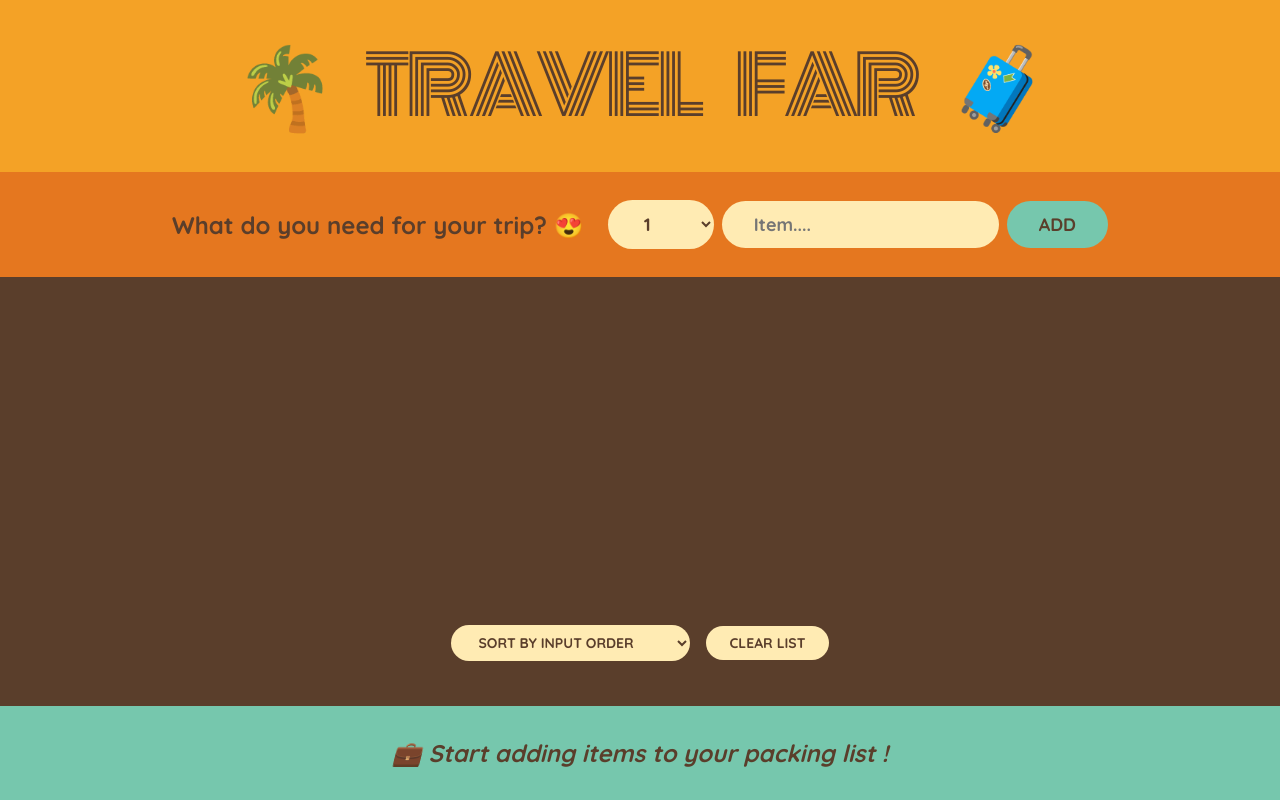
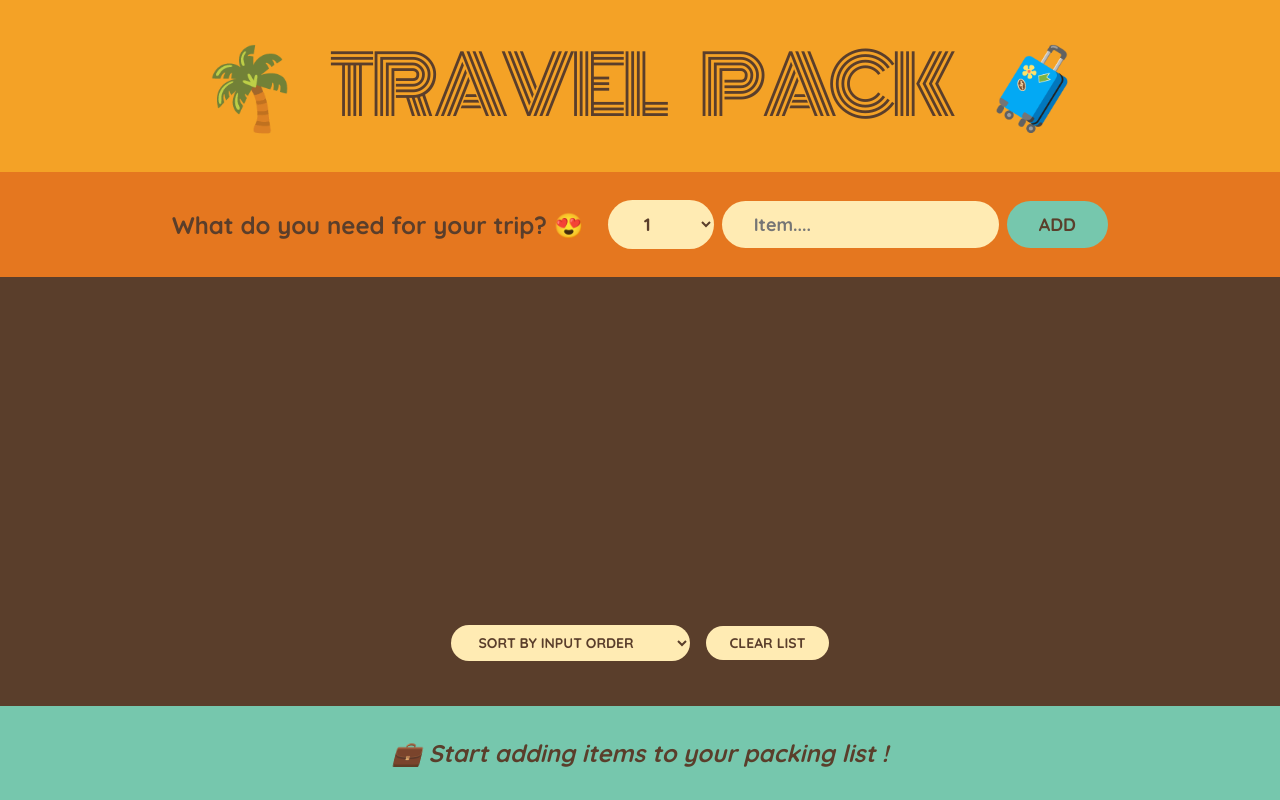
Before and after one commit to nirajan1985/travel-list, a React (Create React App) app: page / in a window 1280 px wide. Built offline with nearby package versions, Linux system fonts and the light colour scheme.

Commit message:
Changing logo title

```diff
--- a/src/components/Logo.js
+++ b/src/components/Logo.js
@@ -1,3 +1,3 @@
 export default function Logo() {
-  return <h1>🌴 travel far 🧳</h1>;
+  return <h1>🌴 travel pack 🧳</h1>;
 }
```
